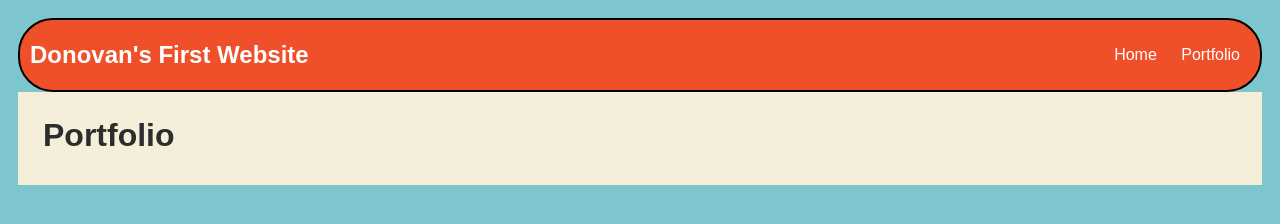
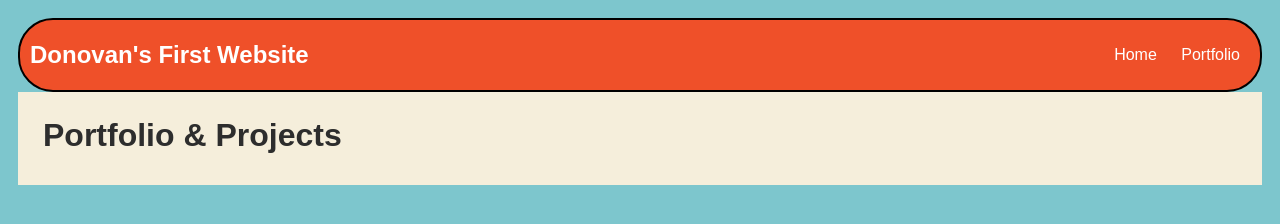
Before and after one commit to DonovanBrown/DonovanBrown.github.io, a plain HTML site: page portfolio.html in a window 1280 px wide. Drawn offline with nearby package versions, Linux system fonts and the light colour scheme; no server answers.

Commit message:
add portfolio.html file

```diff
--- a/portfolio.html
+++ b/portfolio.html
@@ -96,7 +96,7 @@
         </nav>
         <main>
             <div class="content">
-                <h1>Portfolio</h1>
+                <h1>Portfolio & Projects</h1>
                 <ul id="portfolio">
 
                 </ul>
```
